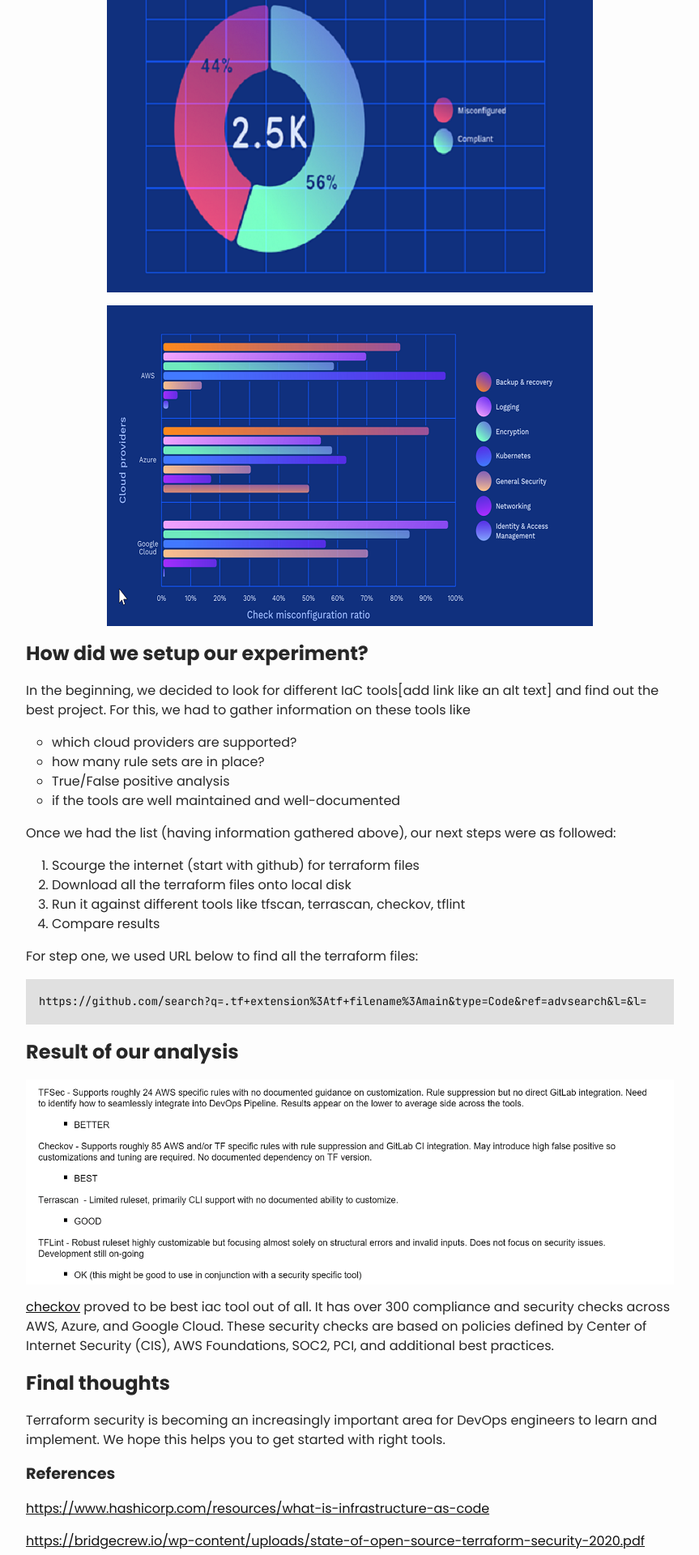
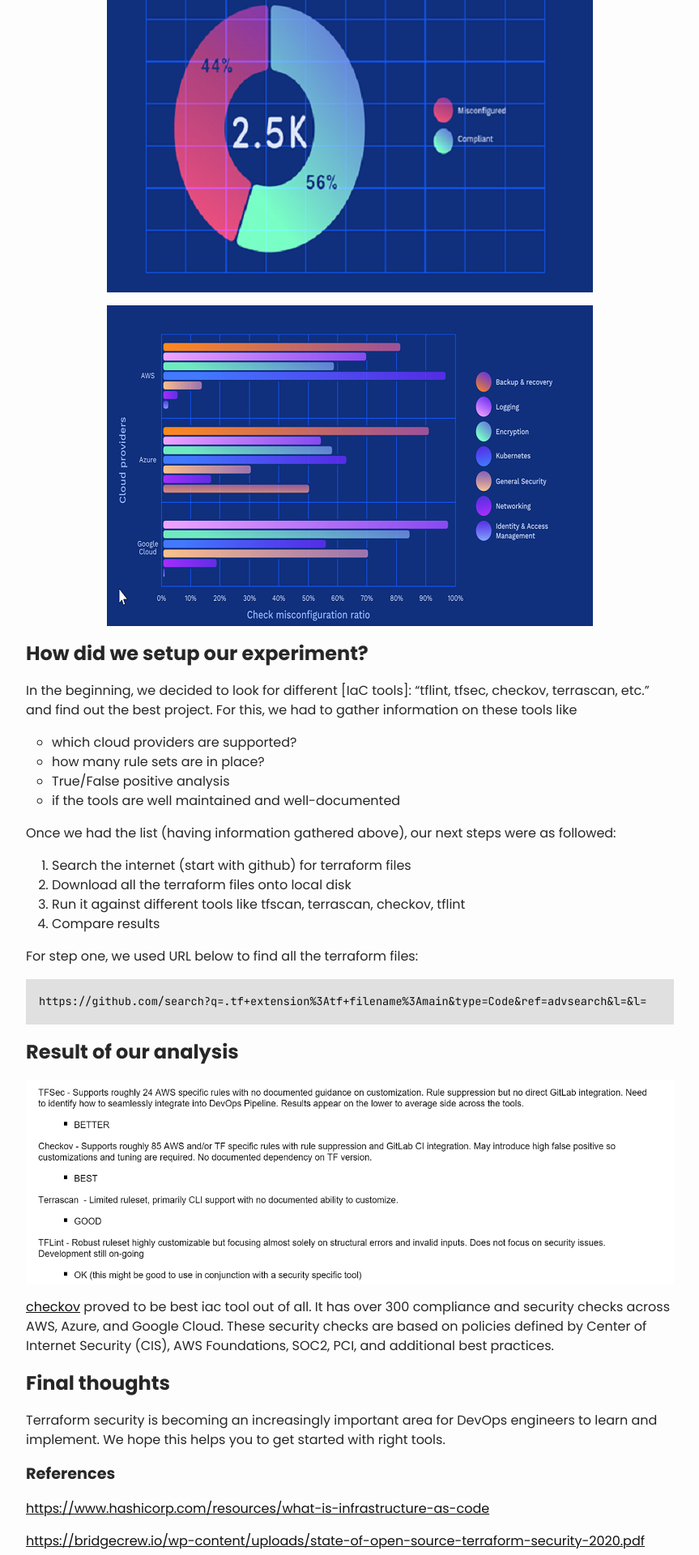
Before and after one commit to kajalNair/kajalNair.github.io, a Jekyll site: the page built from _blog/State-of-Different-IaC-Tools.md, in a window 1280 px wide. Shown: the part 2379-4299 px from the top of the page at 81% size, without its empty margins (368-1231 px from the left). Built offline with Jekyll 4.4.1, drawn with Linux system fonts in a browser that asks for light colours; comment, search, counter and statistics services are not loaded.

Commit message:
Update State-of-Different-IaC-Tools.md

```diff
--- a/_blog/State-of-Different-IaC-Tools.md
+++ b/_blog/State-of-Different-IaC-Tools.md
@@ -58,14 +58,14 @@
 ![Terraform-misconfig-1]({{ '/static/assets/T-Misconfig-Stats-1.png' | prepend: site.baseurl | replace: '//', '/' }}) ![Terraform-misconfig-2]({{ '/static/assets/T-Misconfig-Stats-2.png' | prepend: site.baseurl | replace: '//', '/' }})
 
 ## How did we setup our experiment?
-In the beginning, we decided to look for different IaC tools[add link like an alt text] and find out the best project. For this, we had to gather information on these tools like
+In the beginning, we decided to look for different [IaC tools]: "tflint, tfsec, checkov, terrascan, etc." and find out the best project. For this, we had to gather information on these tools like
 * which cloud providers are supported?
 * how many rule sets are in place?
 * True/False positive analysis
 * if the tools are well maintained and well-documented
 
 Once we had the list (having information gathered above), our next steps were as followed:
-1. Scourge the internet (start with github) for terraform files
+1. Search the internet (start with github) for terraform files
 2. Download all the terraform files onto local disk
 3. Run it against different tools like tfscan, terrascan, checkov, tflint
 4. Compare results
```
